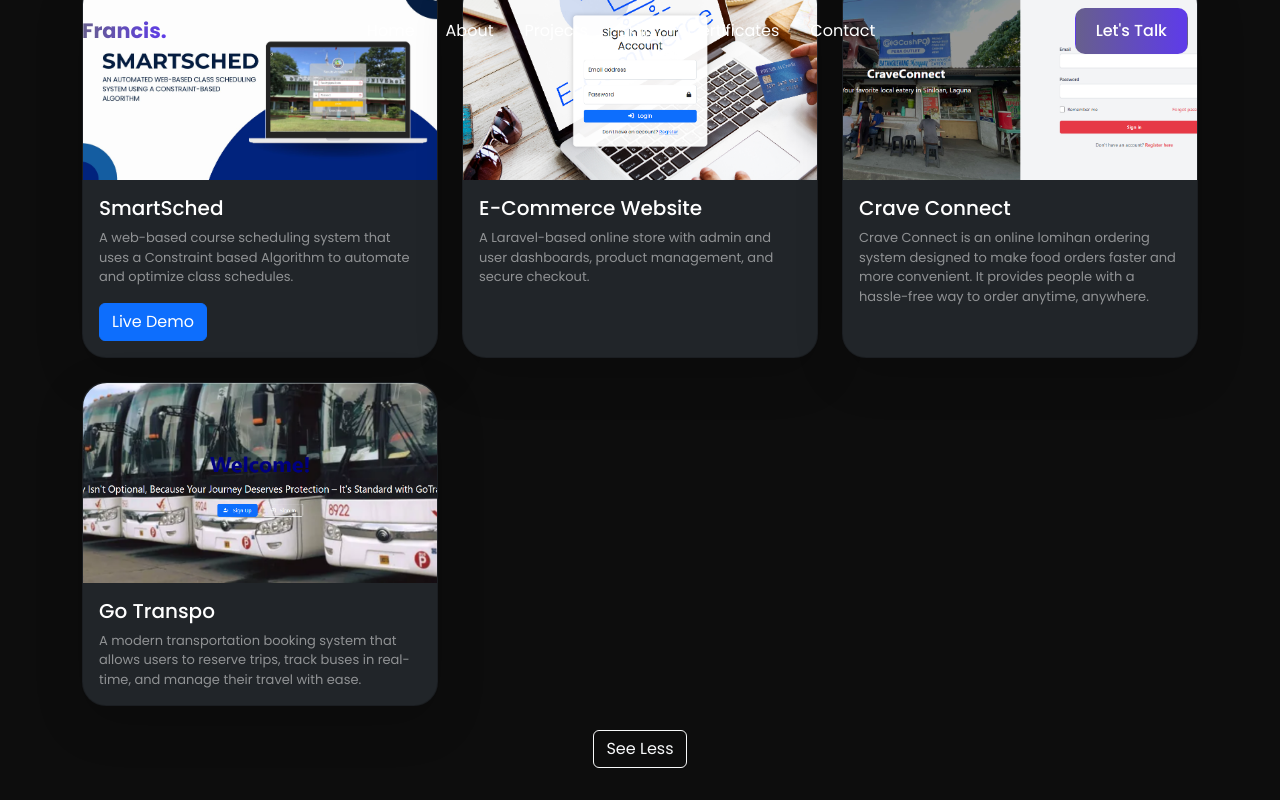
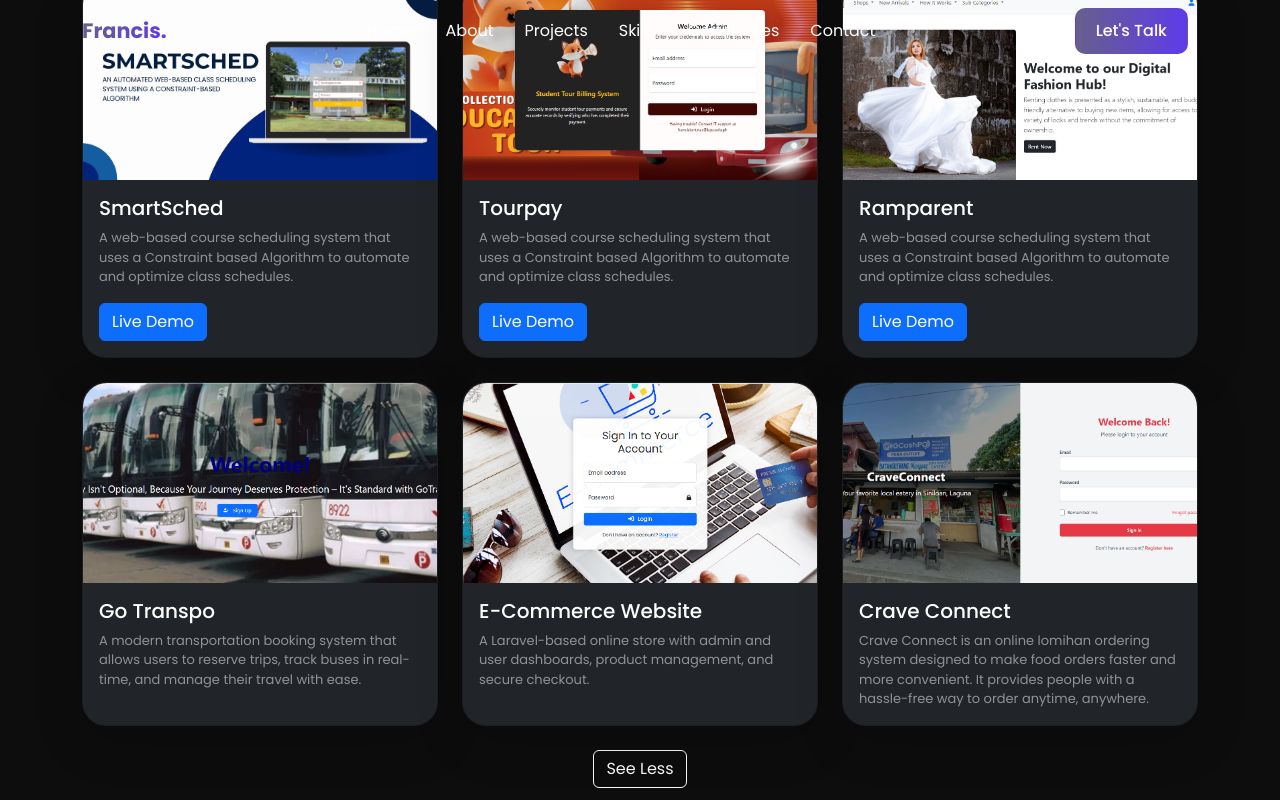
Before and after one commit to FrancisKertDawalNaz/Francis_website, a plain HTML site: page index.html in a window 1280 px wide. Both pictures are taken after a click on the button "See All Projects". Shown: the part 1723-2523 px from the top of the page. Drawn offline with nearby package versions, Linux system fonts and the light colour scheme.

Commit message:
Done project

```diff
--- a/index.html
+++ b/index.html
@@ -149,27 +149,29 @@
                 <!-- Project 2 -->
                 <div class="col-md-4 project-item" data-aos="fade-up" data-aos-delay="200">
                     <div class="card bg-dark text-white shadow-lg h-100">
-                        <img src="images/p3.png" class="card-img-top" alt="Project 3">
+                        <img src="images/pr1.png" class="card-img-top" alt="Project 3">
                         <div class="card-body">
-                            <h5 class="card-title">E-Commerce Website</h5>
+                            <h5 class="card-title">Tourpay</h5>
                             <p class="card-text text-white-50" style="font-size: 13px;">
-                                A Laravel-based online store with admin and user dashboards, product management, and
-                                secure checkout.
+                                A web-based course scheduling system that uses a Constraint based Algorithm to automate
+                                and optimize class schedules.
                             </p>
+                            <a href="https://tourpay.online/" class="btn btn-primary" target="_blank">Live Demo </a>
                         </div>
                     </div>
                 </div>
                 <!-- Project 3 -->
                 <div class="col-md-4 project-item" data-aos="fade-up" data-aos-delay="300">
                     <div class="card bg-dark text-white shadow-lg h-100">
-                        <img src="images/p2.png" class="card-img-top" alt="Project 1">
+                        <img src="images/pr2.png" class="card-img-top" alt="Project 1">
+
                         <div class="card-body">
-                            <h5 class="card-title">Crave Connect</h5>
+                            <h5 class="card-title">Ramparent</h5>
                             <p class="card-text text-white-50" style="font-size: 13px;">
-                                Crave Connect is an online lomihan ordering system designed to make food orders faster
-                                and more convenient.
-                                It provides people with a hassle-free way to order anytime, anywhere.
+                                A web-based course scheduling system that uses a Constraint based Algorithm to automate
+                                and optimize class schedules.
                             </p>
+                            <a href="https://ramparent.online/" class="btn btn-primary" target="_blank">Live Demo </a>
                         </div>
                     </div>
                 </div>
@@ -183,6 +185,33 @@
                                 A modern transportation booking system that allows users to reserve trips, track buses
                                 in real-time, and manage
                                 their travel with ease.
+                            </p>
+                        </div>
+                    </div>
+                </div>
+                <!-- Project 5 -->
+                <div class="col-md-4 project-item d-none" data-aos="fade-up" data-aos-delay="400">
+                    <div class="card bg-dark text-white shadow-lg h-100">
+                         <img src="images/p3.png" class="card-img-top" alt="Project 3">
+                        <div class="card-body">
+                            <h5 class="card-title">E-Commerce Website</h5>
+                            <p class="card-text text-white-50" style="font-size: 13px;">
+                                A Laravel-based online store with admin and user dashboards, product management, and
+                                secure checkout.
+                            </p>
+                        </div>
+                    </div>
+                </div>
+                <!-- Project 6 -->
+                <div class="col-md-4 project-item d-none" data-aos="fade-up" data-aos-delay="400">
+                    <div class="card bg-dark text-white shadow-lg h-100">
+                        <img src="images/p2.png" class="card-img-top" alt="Project 1">
+                        <div class="card-body">
+                            <h5 class="card-title">Crave Connect</h5>
+                            <p class="card-text text-white-50" style="font-size: 13px;">
+                                Crave Connect is an online lomihan ordering system designed to make food orders faster
+                                and more convenient.
+                                It provides people with a hassle-free way to order anytime, anywhere.
                             </p>
                         </div>
                     </div>
```
Also changed, not shown: images/pr1.png (added), images/pr2.png (added).
